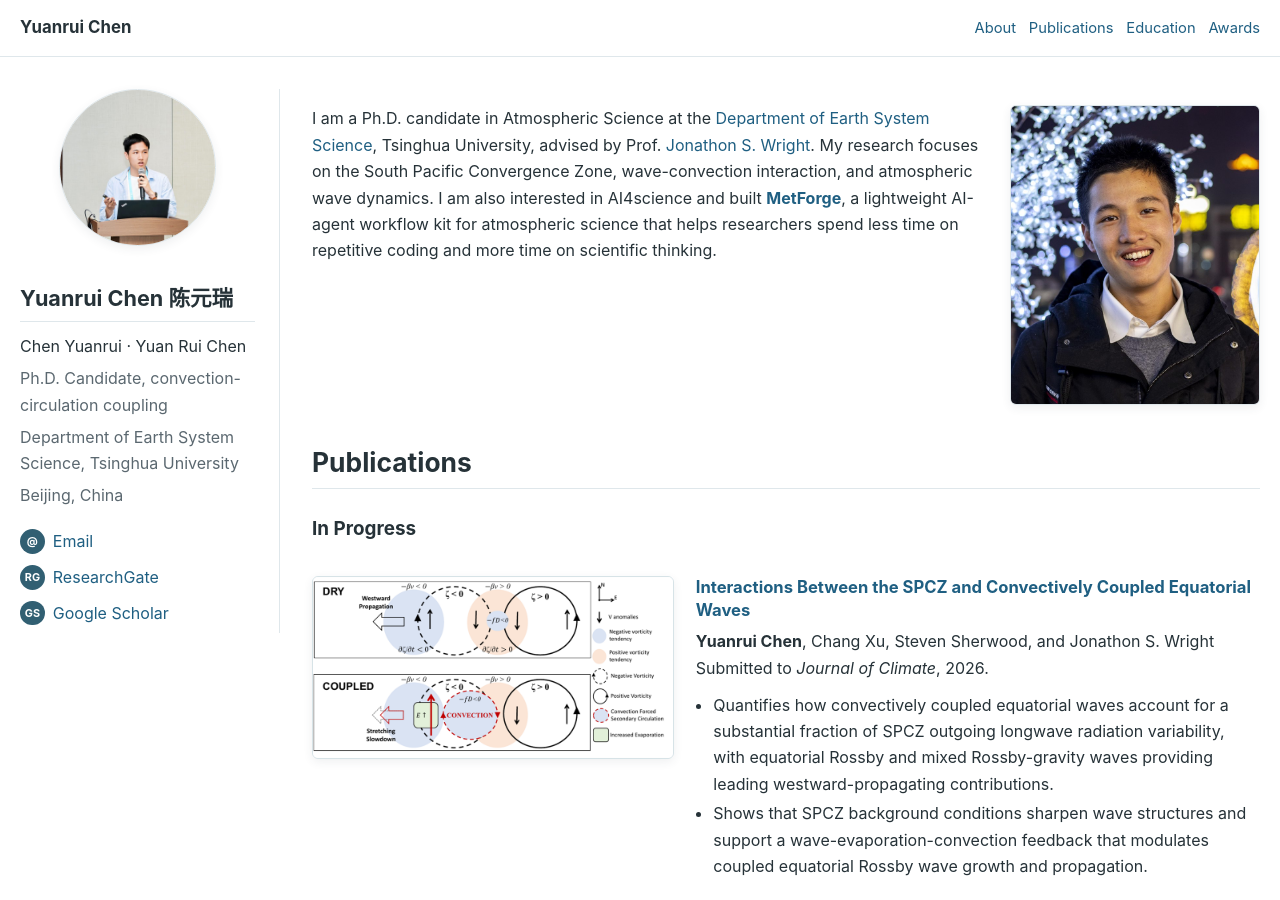
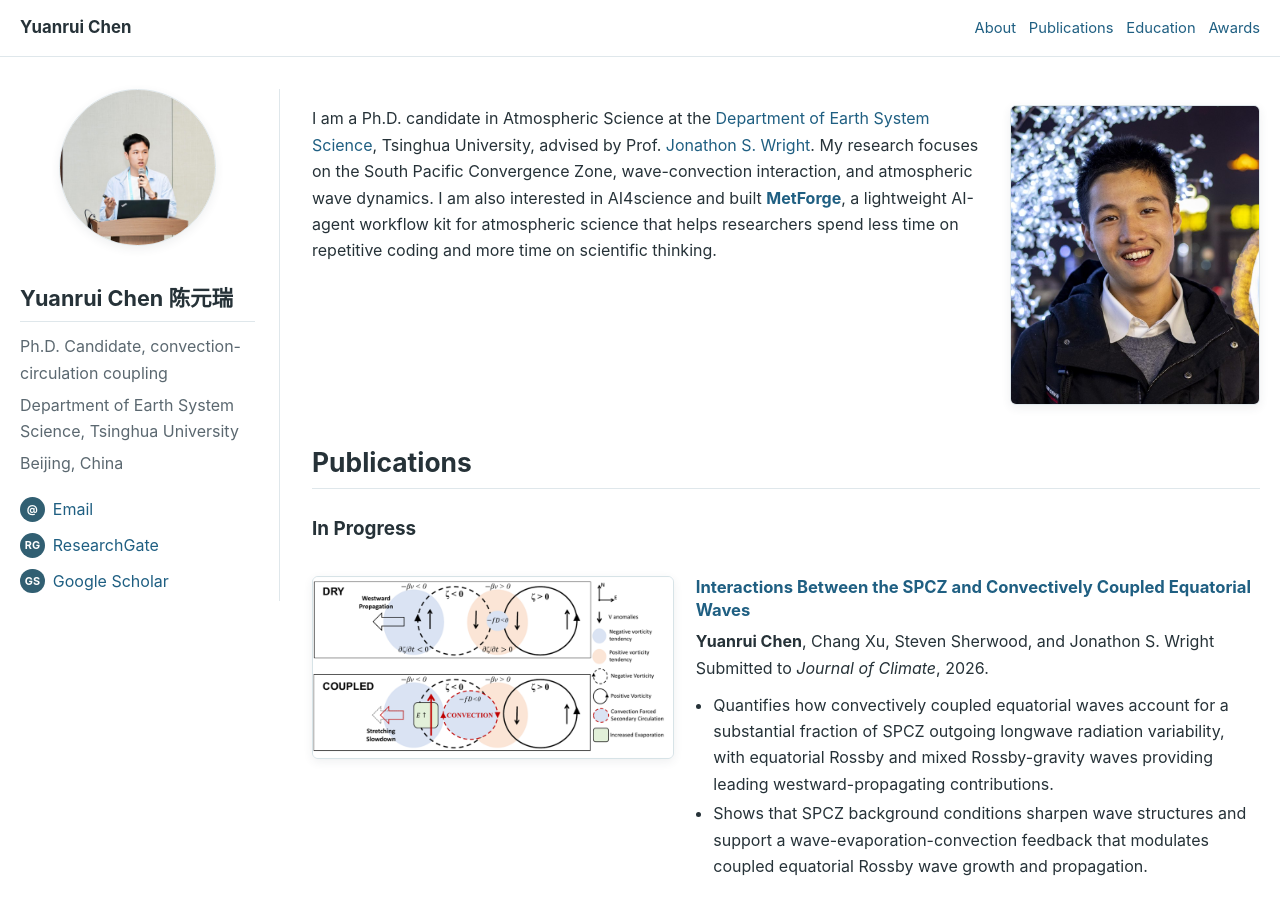
Before and after one commit to yuanruichen/yuanruichen.github.io, a Jekyll site: the page built from index.md, in a window 1280 px wide and 900 px high. Built offline with Jekyll 4.4.1, drawn with Linux system fonts in a browser that asks for light colours.

Commit message:
Remove alternate name from profile layout
Removed alternate name display for the author.

```diff
--- a/_layouts/default.html
+++ b/_layouts/default.html
@@ -81,7 +81,6 @@
       <aside class="profile" aria-label="Profile">
         <img class="profile__photo" src="{{ '/assets/images/profile-talk.jpg' | relative_url }}" alt="Yuanrui Chen presenting at a workshop">
         <h1 class="profile__name">{{ site.author.display_name | default: site.author.name }}</h1>
-        <div class="profile__name-alt">Chen Yuanrui · Yuan Rui Chen</div>
         <div class="profile__bio">{{ site.author.bio }}</div>
         <div class="profile__affiliation">{{ site.author.affiliation }}</div>
         <div class="profile__location">{{ site.author.location }}</div>
```
